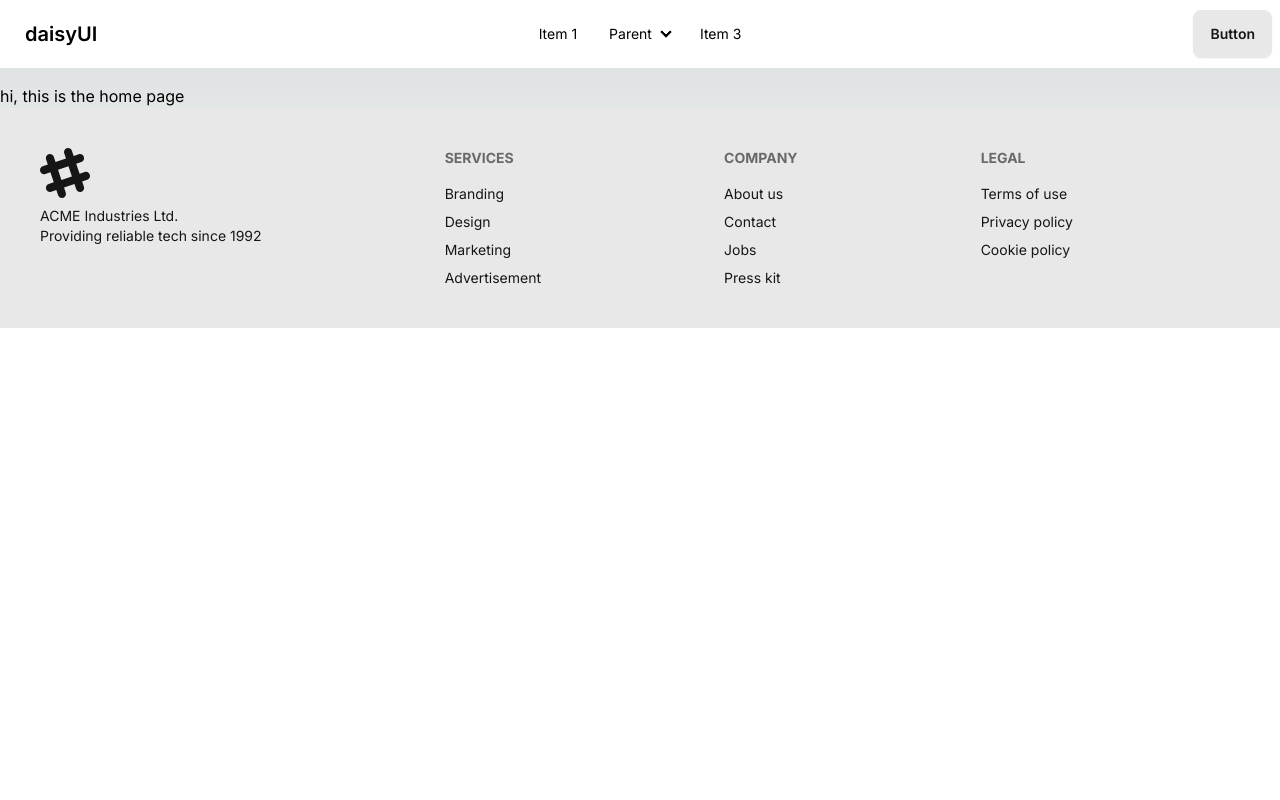
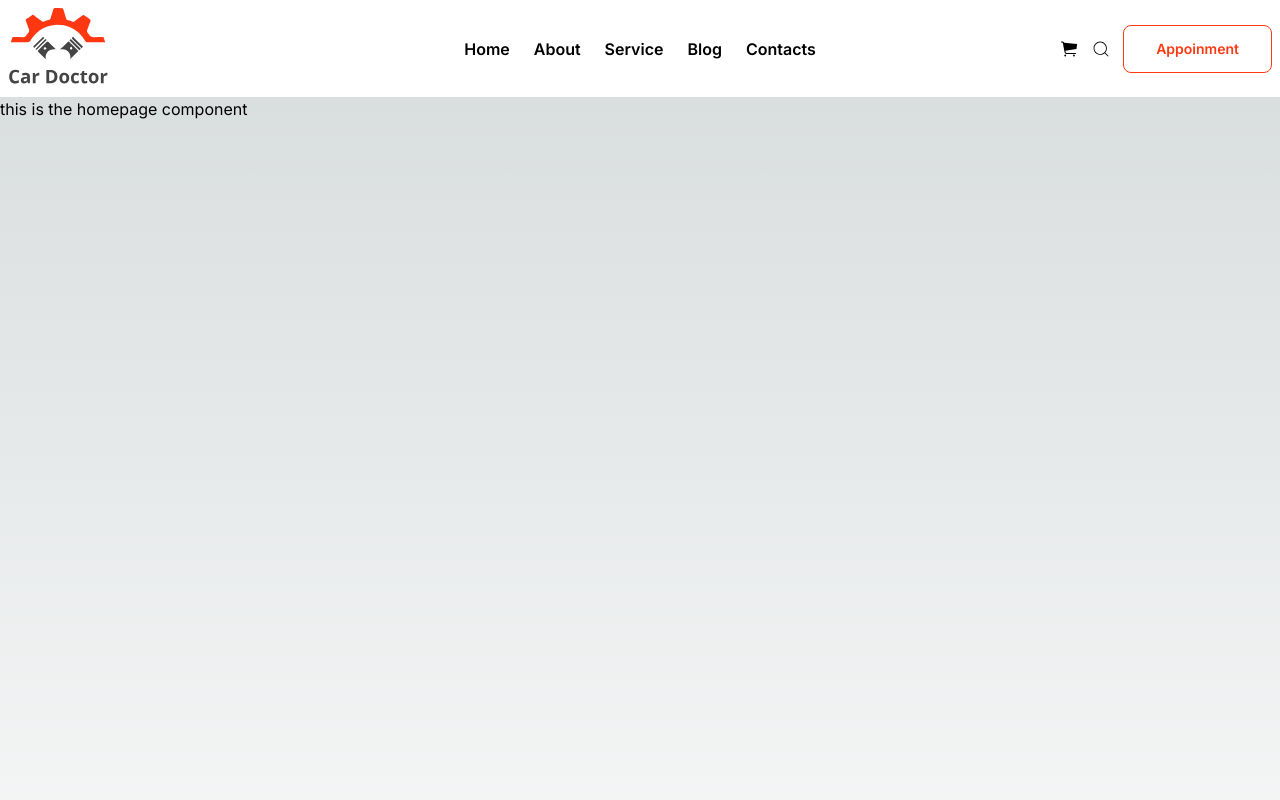
Before and after one commit to jaynabKhatun/car-doctor-pro, a Next.js app: page / in a window 1280 px wide. Shown: the top 800 px of the page. Built offline with nearby package versions, Linux system fonts and the light colour scheme.

Commit message:
added navber

```diff
--- a/package.json
+++ b/package.json
@@ -13,7 +13,8 @@
     "next": "14.2.5",
     "next-auth": "^4.24.7",
     "react": "^18",
-    "react-dom": "^18"
+    "react-dom": "^18",
+    "react-icons": "^5.3.0"
   },
   "devDependencies": {
     "daisyui": "^4.12.10",
--- a/src/app/page.js
+++ b/src/app/page.js
@@ -1,8 +1,9 @@
-import Homepage from "../components/Homepage/Homepage/page.jsx"
+import Homepage from "@/components/Homepage/Homepage";
+
 export default function Home() {
   return (
-    <main>
-      <Homepage />
+    <main className="h-screen">
+      <Homepage></Homepage>
     </main>
   );
 }
--- /dev/null
+++ b/src/components/Homepage/Homepage.jsx
@@ -0,0 +1,11 @@
+import React from 'react';
+
+const Homepage = () => {
+    return (
+        <div>
+            this is the homepage component
+        </div>
+    );
+};
+
+export default Homepage;
--- a/src/components/Homepage/Homepage/page.jsx
+++ /dev/null
@@ -1,11 +0,0 @@
-import React from 'react';
-
-const page = () => {
-    return (
-        <div className='mt-4'>
-           hi, this is the home page
-        </div>
-    );
-};
-
-export default page;
--- a/src/components/shared/Navbar.jsx
+++ b/src/components/shared/Navbar.jsx
@@ -1,76 +1,60 @@
+import Image from "next/image";
+import Link from "next/link";
 import React from "react";
+import { CiSearch } from "react-icons/ci";
+import { IoIosCart, IoIosCheckmarkCircleOutline } from "react-icons/io";
 
 const Navbar = () => {
+  const navItems = [
+    {
+      title: "Home",
+      path: "/",
+    },
+    {
+      title: "About",
+      path: "/about",
+    },
+    {
+      title: "Service",
+      path: "/service",
+    },
+    {
+      title: "Blog",
+      path: "/blog",
+    },
+    {
+      title: "Contacts",
+      path: "/contacts",
+    },
+  ];
   return (
-    <div className="navbar bg-base-100">
-      <div className="navbar-start">
-        <div className="dropdown">
-          <div tabIndex={0} role="button" className="btn btn-ghost lg:hidden">
-            <svg
-              xmlns="http://www.w3.org/2000/svg"
-              className="h-5 w-5"
-              fill="none"
-              viewBox="0 0 24 24"
-              stroke="currentColor"
-            >
-              <path
-                strokeLinecap="round"
-                strokeLinejoin="round"
-                strokeWidth="2"
-                d="M4 6h16M4 12h8m-8 6h16"
-              />
-            </svg>
+    <div className="bg-base-100">
+      <div className="navbar container mx-auto">
+        <div className="navbar-start">
+          <Link href={"/"}>
+            <Image alt="logo" src="/assets/logo.svg" height={60} width={100} />
+          </Link>
+        </div>
+        <div className="navbar-center hidden lg:flex">
+          <div className="flex justify-center space-x-6">
+            {navItems.map((item) => (
+              <Link
+                className="font-semibold hover:text-primary duration-300"
+                href={item.path}
+                key={item.path}
+              >
+                {item.title}
+              </Link>
+            ))}
           </div>
-          <ul
-            tabIndex={0}
-            className="menu menu-sm dropdown-content bg-base-100 rounded-box z-[1] mt-3 w-52 p-2 shadow"
-          >
-            <li>
-              <a>Item 1</a>
-            </li>
-            <li>
-              <a>Parent</a>
-              <ul className="p-2">
-                <li>
-                  <a>Submenu 1</a>
-                </li>
-                <li>
-                  <a>Submenu 2</a>
-                </li>
-              </ul>
-            </li>
-            <li>
-              <a>Item 3</a>
-            </li>
-          </ul>
         </div>
-        <a className="btn btn-ghost text-xl">daisyUI</a>
-      </div>
-      <div className="navbar-center hidden lg:flex">
-        <ul className="menu menu-horizontal px-1">
-          <li>
-            <a>Item 1</a>
-          </li>
-          <li>
-            <details>
-              <summary>Parent</summary>
-              <ul className="p-2">
-                <li>
-                  <a>Submenu 1</a>
-                </li>
-                <li>
-                  <a>Submenu 2</a>
-                </li>
-              </ul>
-            </details>
-          </li>
-          <li>
-            <a>Item 3</a>
-          </li>
-        </ul>
-      </div>
-      <div className="navbar-end">
-        <a className="btn">Button</a>
+        <div className="navbar-end">
+          <div className="flex items-center space-x-3">
+            <IoIosCart className="text-xl" />
+            <CiSearch  className="text-xl"/>
+            <a className="btn btn-outline btn-primary px-8">Appoinment</a>
+          </div>
+        </div>
       </div>
     </div>
   );
```
Also changed, not shown: 1 other file (tests, documents, lock files or other folders).
